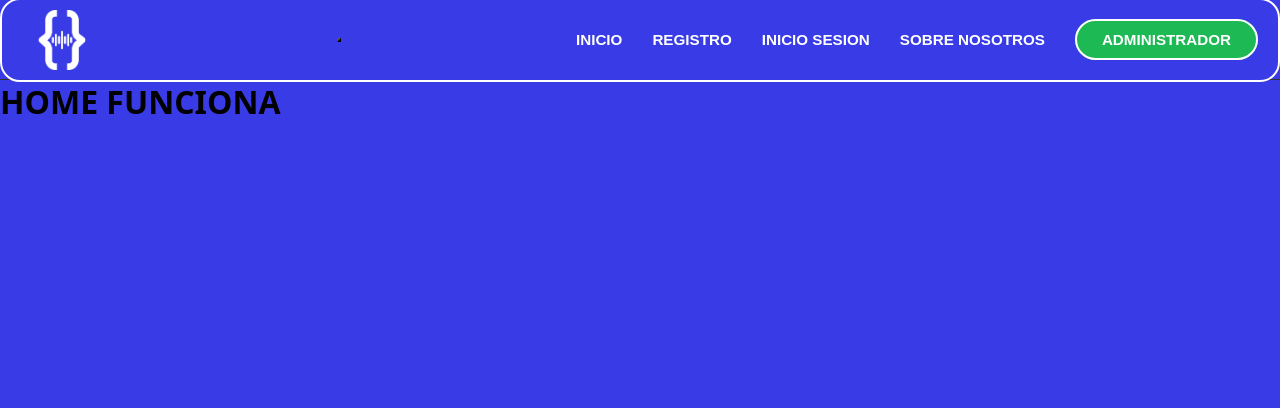
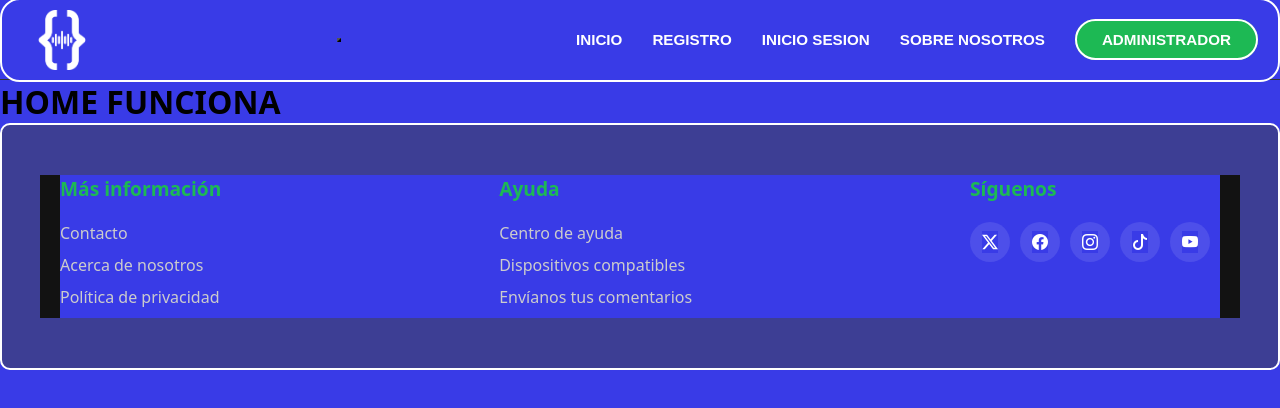
Before and after one commit to liamgalvan8/proyecto2-grupo4, a React (Vite) app: page /home in a window 1280 px wide. Shown: the top 408 px of the page. Built offline with nearby package versions, Linux system fonts and the light colour scheme.

Commit message:
primera base del footer..

```diff
--- a/index.html
+++ b/index.html
@@ -4,6 +4,7 @@
     <meta charset="UTF-8" />
     <link rel="icon" type="image/svg+xml" href="/vite.svg" />
     <meta name="viewport" content="width=device-width, initial-scale=1.0" />
+    <link rel="stylesheet" href="https://cdn.jsdelivr.net/npm/bootstrap-icons@1.11.3/font/bootstrap-icons.min.css">
     <title>proyecto2</title>
   </head>
   <body>
--- a/src/App.jsx
+++ b/src/App.jsx
@@ -5,6 +5,7 @@ import Registro from './pages/Registro/Registro.jsx';
 import Home from './pages/home/home';
 import Aboutus from './pages/Aboutus/Aboutus.jsx';
 import NotFound from './pages/notfound/notfound';
+import Footer from './components/footer/footer.jsx';
 import './App.css';
 
 function App() {
@@ -24,6 +25,8 @@ function App() {
 
         <Route path="*" element={<NotFound />} />
       </Routes>
+
+      <Footer/>
     </BrowserRouter>
   );
 }
--- /dev/null
+++ b/src/components/footer/footer.css
@@ -0,0 +1,75 @@
+* {
+    padding: 0;
+    margin: 0;
+    box-sizing: border-box;
+}
+
+
+.footer {
+    background-color: rgba(64, 64, 64, 0.499);
+    padding: 50px 0;
+    color: white;
+    width: 100%;
+    border: solid 2px white;
+    border-radius: 10px;
+}
+
+.container-footer {
+    max-width: 1200px;
+    margin: 0 auto;
+    padding: 0 20px;
+    background-color: #121212;
+}
+
+.footer-row {
+    display: flex;
+    justify-content: space-between;
+    flex-wrap: wrap;
+    /* Para que en celular se pongan uno abajo de otro */
+    gap: 30px;
+}
+
+.footer-links h4 {
+    font-size: 1.2rem;
+    margin-bottom: 20px;
+    font-weight: bold;
+    color: #1db954;
+    /* El verde de tu marca */
+}
+
+.footer-links ul {
+    list-style: none;
+    padding: 0;
+}
+
+.footer-links ul li {
+    margin-bottom: 10px;
+}
+
+.footer-links ul li a {
+    color: #ccc;
+    text-decoration: none;
+    transition: color 0.3s;
+}
+
+.footer-links ul li a:hover {
+    color: white;
+}
+
+.social-links a {
+    display: inline-block;
+    height: 40px;
+    width: 40px;
+    background-color: rgba(255, 255, 255, 0.1);
+    margin-right: 10px;
+    text-align: center;
+    line-height: 40px;
+    border-radius: 50%;
+    color: white;
+    transition: all 0.5s ease;
+}
+
+.social-links a:hover {
+    background-color: #1db954;
+    transform: translateY(-5px);
+}
--- /dev/null
+++ b/src/components/footer/footer.jsx
@@ -0,0 +1,51 @@
+import React from 'react';
+import { Link } from 'react-router-dom';
+import './footer.css';
+
+const Footer = () => {
+    return (
+        <footer className="footer">
+            <div className="container-footer">
+                <div className="footer-row">
+
+                    {/* Columna 1: Información */}
+                    <div className="footer-links">
+                        <h4>Más información</h4>
+                        <ul>
+                            <li><Link to="/contacto">Contacto</Link></li>
+                            <li><Link to="/sobre-nosotros">Acerca de nosotros</Link></li>
+                            <li><Link to="/privacidad">Política de privacidad</Link></li>
+                        </ul>
+                    </div>
+
+                    {/* Columna 2: Ayuda */}
+                    <div className="footer-links">
+                        <h4>Ayuda</h4>
+                        <ul>
+                            <li><Link to="/ayuda">Centro de ayuda</Link></li>
+                            <li><Link to="/dispositivos">Dispositivos compatibles</Link></li>
+                            <li><Link to="/comentarios">Envíanos tus comentarios</Link></li>
+                        </ul>
+                    </div>
+
+                    {/* Columna 3: Redes Sociales */}
+                    <div className="footer-links">
+                        <h4>Síguenos</h4>
+                        <div className="social-links">
+                            {/* Nota: Para redes sociales externas se usa <a>,
+                  para páginas internas se usa <Link> */}
+                            <a href="https://twitter.com" target="_blank" rel="noreferrer"><i className="bi bi-twitter-x"></i></a>
+                            <a href="https://facebook.com" target="_blank" rel="noreferrer"><i className="bi bi-facebook"></i></a>
+                            <a href="https://instagram.com" target="_blank" rel="noreferrer"><i className="bi bi-instagram"></i></a>
+                            <a href="https://tiktok.com" target="_blank" rel="noreferrer"><i className="bi bi-tiktok"></i></a>
+                            <a href="https://youtube.com" target="_blank" rel="noreferrer"><i className="bi bi-youtube"></i></a>
+                        </div>
+                    </div>
+
+                </div>
+            </div>
+        </footer>
+    );
+};
+
+export default Footer;
```
